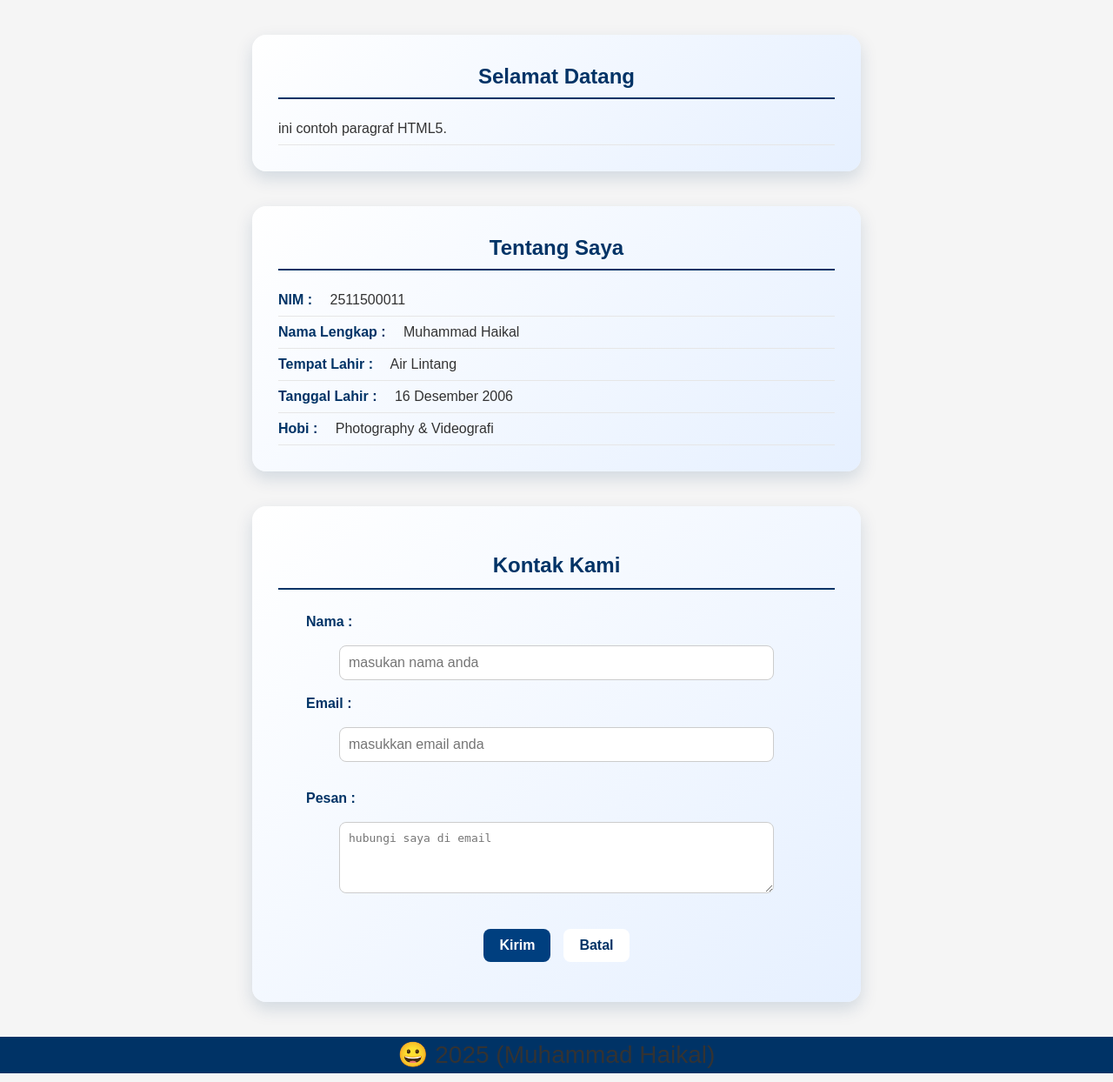
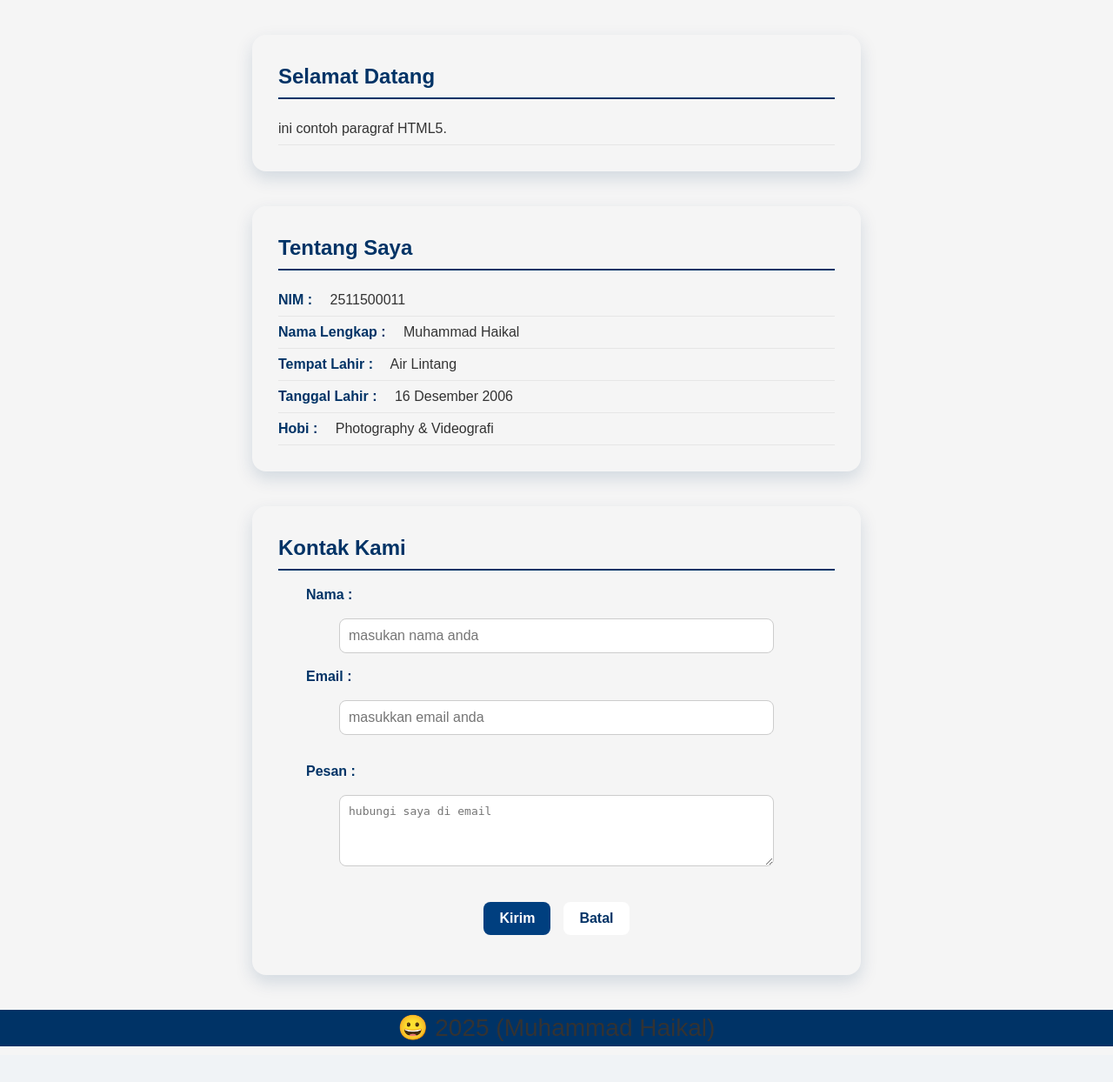
Before and after one commit to carl-jafar/2511500011-PWD-TI1A-252601, a PHP site: page /pertemuan-04/index.html in a window 1280 px wide. Shown: the part 155-1399 px from the top of the page at 87% size. After the commit the page ends 1358 px from the top, so only its background shows below. Run offline with PHP 8.4, Linux system fonts and the light colour scheme.

Commit message:
styling #section home

```diff
--- a/pertemuan-04/style.css
+++ b/pertemuan-04/style.css
@@ -9,6 +9,7 @@
     color: #333;
     line-height: 1.5;
 }
+
 header {
     background: #003366;
     color: #e6e6e6;
@@ -30,8 +31,11 @@
     padding: 6px 12px;
 }
 
-    #home {
-      background: linear-gradient(135deg, #ffffff, #e6f0ff);
+#home,
+#about,
+#kontak {
+    background-color: linear-gradient(135deg, #ffffff, #e6f0ff);
+    ;
     border-radius: 16px;
     padding: 30px;
     max-width: 700px;
@@ -40,33 +44,17 @@
 }
 
 #home p {
+    text-align: justify;
     align-items: baseline;
     margin: 0px;
     padding: 6px 0;
     border-bottom: 1px solid #e6e6e6;
 }
 
-    #home h2 {
+#home h2,
+#about h2,
+#kontak h2 {
     color: #003366;
-      text-align: center;
-      border-bottom: 2px solid #003366;
-      padding-bottom: 6px;
-      margin-top: 0;
-      margin-bottom: 16px;
-    }
-
-    #about {
-      background: linear-gradient(135deg, #ffffff, #e6f0ff);
-      border-radius: 16px;
-      padding: 30px;
-      max-width: 700px;
-      margin: 40px auto;
-      box-shadow: 0 8px 20px rgba(0, 51, 102, 0.15);
-    }
-
-    #about h2 {
-      color: #003366;
-      text-align: center;
     border-bottom: 2px solid #003366;
     padding-bottom: 6px;
     margin-top: 0;
@@ -82,31 +70,13 @@
 }
 
 #about strong,
-    #contact label>span {
+#kontak label>span {
     min-width: 180px;
     color: #003366;
     font-weight: 600;
     text-align: right;
     padding-right: 16px;
     flex-shrink: 0;
-    }
-
-    #kontak {
-      background: linear-gradient(135deg, #ffffff, #e6f0ff);
-      border-radius: 16px;
-      padding: 30px;
-      max-width: 700px;
-      margin: 40px auto;
-      box-shadow: 0 8px 20px rgba(0, 51, 102, 0.15);
-      text-align: center;
-    }
-
-    #kontak h2 {
-      color: #003366;
-      text-align: center;
-      border-bottom: 2px solid #003366;
-      padding-bottom: 8px;
-      margin-bottom: 25px;
 }
 
 #kontak form {
```
Also changed, not shown: pertemuan-04/README.md. Lines whose indentation alone changed are shown as unchanged.
